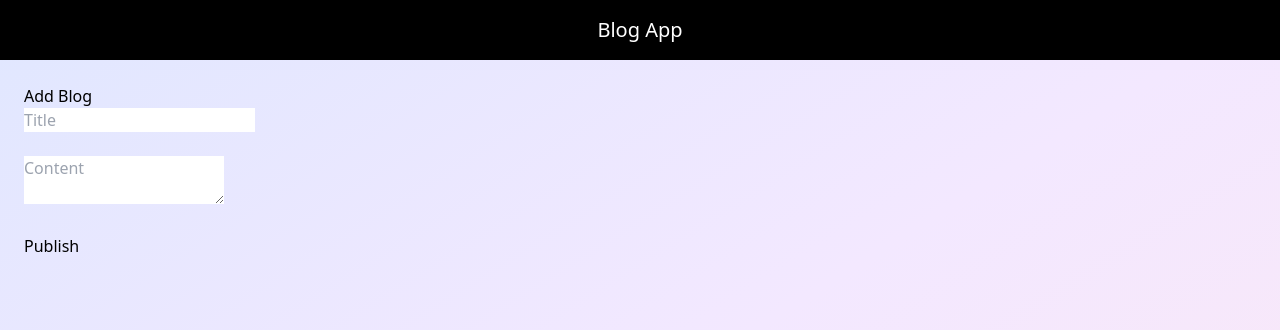
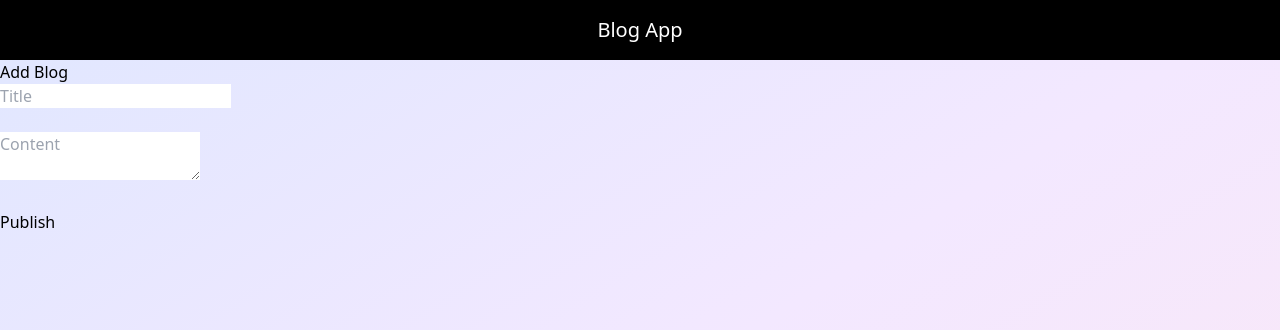
Before and after one commit to nithish334/dnyx_taskk5, a React (Create React App) app in the folder Dynx-Task5-main/: page / in a window 1280 px wide. Shown: the top 330 px of the page. Built offline with nearby package versions, Linux system fonts and the light colour scheme.

Commit message:
Update Home.js

```diff
--- a/Dynx-Task5-main/src/pages/Home.js
+++ b/Dynx-Task5-main/src/pages/Home.js
@@ -2,18 +2,18 @@ import { useState } from "react";
 import AddBlog from "../components/AddBlog";
 import BlogCard from "../components/BlogCard";
 
-export default function Home() {
+const Home = () => {
   const [blogs, setBlogs] = useState([]);
 
   return (
-    <div className="p-6">
-      <AddBlog setBlogs={setBlogs} />
+    <div>
+      <AddBlog blogs={blogs} setBlogs={setBlogs} />
 
-      <div className="mt-4 space-y-4">
-        {blogs.map(blog => (
-          <BlogCard key={blog.id} blog={blog} />
-        ))}
-      </div>
+      {blogs.map((blog) => (
+        <BlogCard key={blog.id} blog={blog} />
+      ))}
     </div>
   );
-}
+};
+
+export default Home;
```
